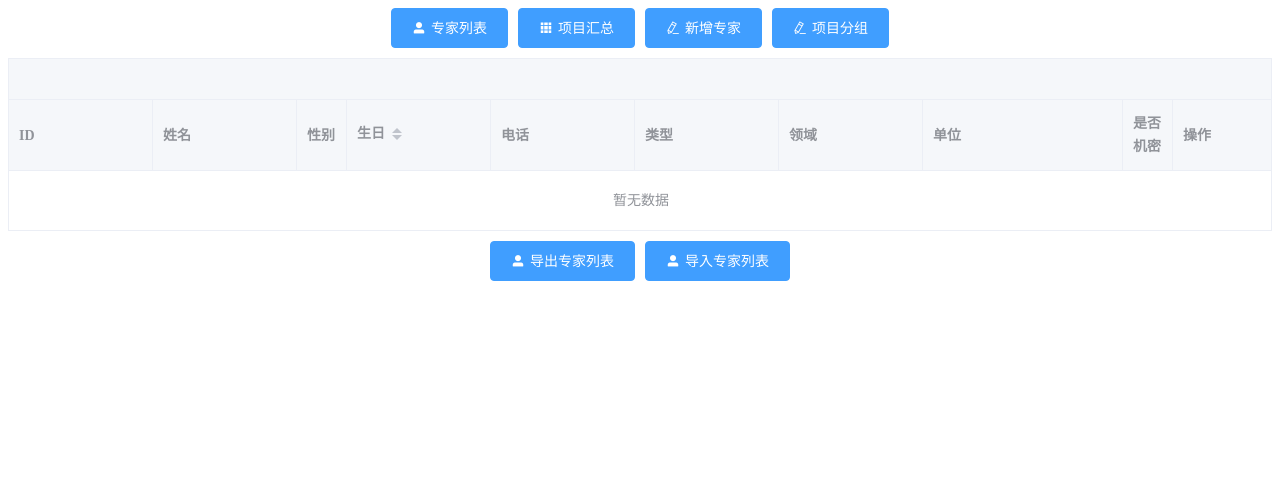
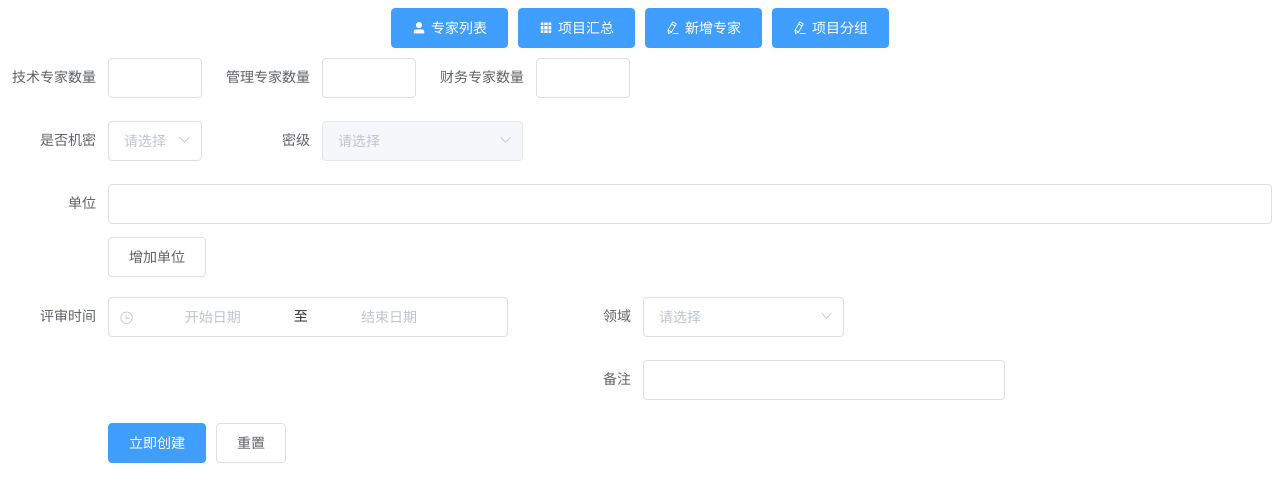
Before and after one commit to ssingularity/expertSystemFinal, a Vue app in the folder front/: page /#/addProgram in a window 1280 px wide. Before the commit this address led to /#/expert. Shown: the top 502 px of the page. Built offline with nearby package versions, Linux system fonts and the light colour scheme; no server answers.

Commit message:
revise time choose

```diff
--- a/front/src/view/program/addProgram.vue
+++ b/front/src/view/program/addProgram.vue
@@ -4,16 +4,23 @@
         <div style="margin-top: 10px">
             <el-form  label-width="100px">
                 <el-row :gutter="20">
-<!--                    <el-col :span="6">-->
-<!--                        <el-form-item label="项目名称">-->
-<!--                            <el-input v-model="name" ></el-input>-->
-<!--                        </el-form-item>-->
-<!--                    </el-col>-->
                     <el-col :span="4">
-                        <el-form-item label="专家数量">
-                            <el-input v-model="number" ></el-input>
+                        <el-form-item label="技术专家数量">
+                            <el-input v-model="numberTech" ></el-input>
                         </el-form-item>
                     </el-col>
+                    <el-col :span="4">
+                        <el-form-item label="管理专家数量">
+                            <el-input v-model="numberMng" ></el-input>
+                        </el-form-item>
+                    </el-col>
+                    <el-col :span="4">
+                        <el-form-item label="财务专家数量">
+                            <el-input v-model="numberAcc" ></el-input>
+                        </el-form-item>
+                    </el-col>
+                </el-row>
+                <el-row :gutter="20">
                     <el-col :span="4">
                         <el-form-item label="是否机密">
                             <el-select v-model="secretFlag" @change="getService" placeholder="请选择">
@@ -43,10 +50,17 @@
                 <el-row :gutter="20">
                     <el-col :span="10">
                         <el-form-item label="评审时间">
+<!--                            <el-date-picker-->
+<!--                                    v-model="date"-->
+<!--                                    type="date"-->
+<!--                                    placeholder="选择日期">-->
+<!--                            </el-date-picker>-->
                             <el-date-picker
-                                    v-model="date"
-                                    type="date"
-                                    placeholder="选择日期">
+                                    v-model="time"
+                                    type="datetimerange"
+                                    range-separator="至"
+                                    start-placeholder="开始日期"
+                                    end-placeholder="结束日期">
                             </el-date-picker>
                         </el-form-item>
 <!--                        <el-form-item label="项目日期">-->
@@ -105,11 +119,14 @@
             return{
                 id:'',
                     name:'',
-                    number:'',
+                    numberTech:'',
+                    numberMng:'',
+                    numberAcc:'',
                     company:'',
                     secret:'',
                     area:'',
                     date:'',
+                    time:'',
                     keyword: '',
                     compNum: ["",],
                 secretoptions: [{
@@ -126,48 +143,52 @@
         methods:{
             getService(){
                 // this.secretFlag=!this.secretFlag;
-                if (this.secretFlag==='是') this.secretshow=false
+                if (this.secretFlag==='是') this.secretshow=false;
                 else {
-                    this.secretshow=true
+                    this.secretshow=true;
                     this.secret=''
                 }
                 this.$forceUpdate()
             },
             addCompany() {
               this.compNum.push("");
-              var compSum = ""
-              this.compNum.forEach((c) => {compSum += c + ", "})
-              this.company =compSum
+              var compSum = "";
+              this.compNum.forEach((c) => {compSum += c + ", "});
+              this.company =compSum;
               console.log(this.company)
             },
             resetForm(){
-                // this.birth='',
-                    this.name='',
-                    this.number='',
-                    this.company='',
-                    this.secret='',
-                    this.secretFlag='',
-                    this.secretshow='',
-                    this.area='',
-                    this.date='',
-                    this.keyword=''
+                    this.name='';
+                    this.numberTech='';
+                    this.numberMng='';
+                    this.numberAcc='';
+                    this.company='';
+                    this.time='',
+                    this.secret='';
+                    this.secretFlag='';
+                    this.secretshow='';
+                    this.area='';
+                    this.date='';
+                    this.keyword='';
                     this.compNum=["",]
             },
             submitForm(){
-              var compSum = ""
-              this.compNum.forEach((c) => {compSum += c + ", "})
-                this.secret=this.secret.length?"不涉密":this.secret
+                let compSum = "";
+                this.compNum.forEach((c) => {compSum += c + ", "});
+                this.secret=this.secret.length?"不涉密":this.secret;
                 let data = {
                     name: this.name,
-                    number: this.number,
+                    numberTech:this.numberTech,
+                    numberMng:this.numberMng,
+                    numberAcc:this.numberAcc,
                     company: compSum,
                     area:this.area,
-                    time: this.date,
+                    time: this.time,
                     keyword: this.keyword,
                     secret: this.secret
-                }
-                console.log(data)
-                var url = 'http://localhost:8080/program/insert/'
+                };
+                console.log(data);
+                const url = 'http://localhost:8080/program/insert/';
                 this.$http({
                     method: 'post',
                     url: url,
@@ -179,22 +200,22 @@
                     data: JSON.stringify(data)
                 })
                     .then(response => {
-                        console.log(response.data)
-                        this.id=response.data.id
-                        console.log('get response')
+                        console.log(response.data);
+                        this.id=response.data.id;
+                        console.log('get response');
                         //auto choose
                         this.$http.get('http://localhost:8080/program/auto/'+ this.id).then((res) => {
                             // this.tableData = res.data
-                            console.log(res.data)
+                            console.log(res.data);
                             if (res.data==="专家太少，自动选满缺少专家") alert("专家太少，自动选择缺少专家")
                         }).catch(function (err) {
                             alert(err)
-                        })
+                        });
                         //redirect
                         this.$router.push({path: '/programList'})
                     })
                     .catch(error => {
-                        JSON.stringify(error)
+                        JSON.stringify(error);
                         console.log(error)
                     })
 
```
